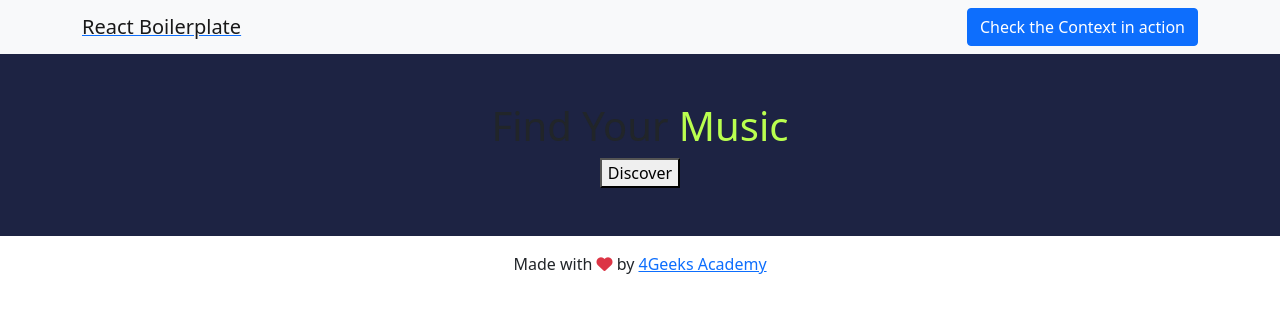
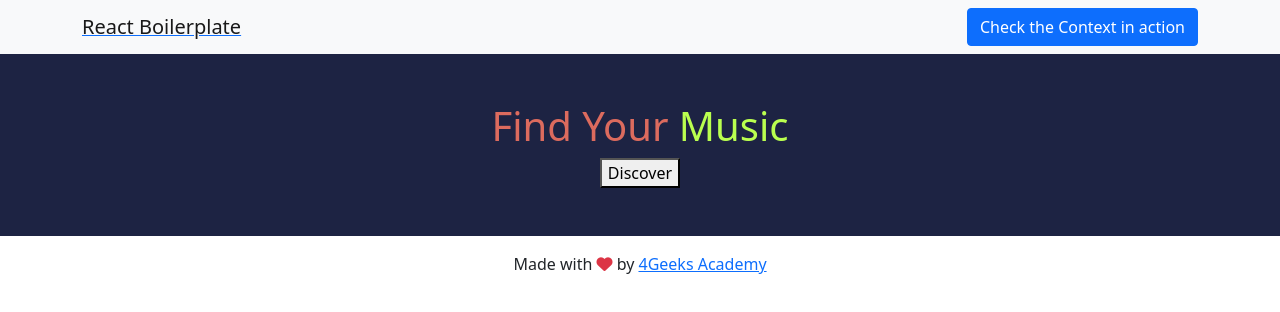
Before and after one commit to sabonrex/PlaylistCreator, a React app: page / in a window 1280 px wide. Built offline with nearby package versions, Linux system fonts and the light colour scheme; no server answers.

Commit message:
styles initialized

```diff
--- a/src/front/styles/index.css
+++ b/src/front/styles/index.css
@@ -1,3 +1,6 @@
 /*
     General Styles used on every website (Don't Repeat Yourself)
 */
+h1.jumbo-text {
+    color: #DC6B5E;
+}
```
